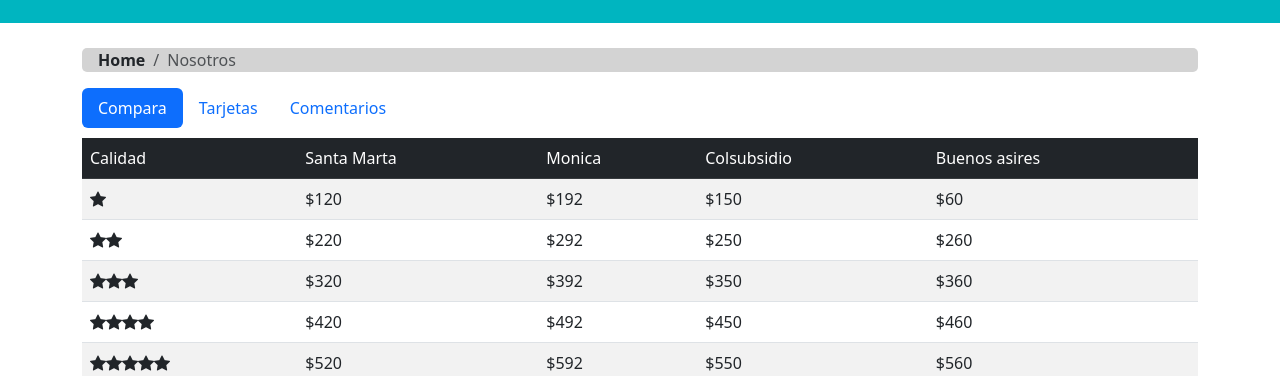
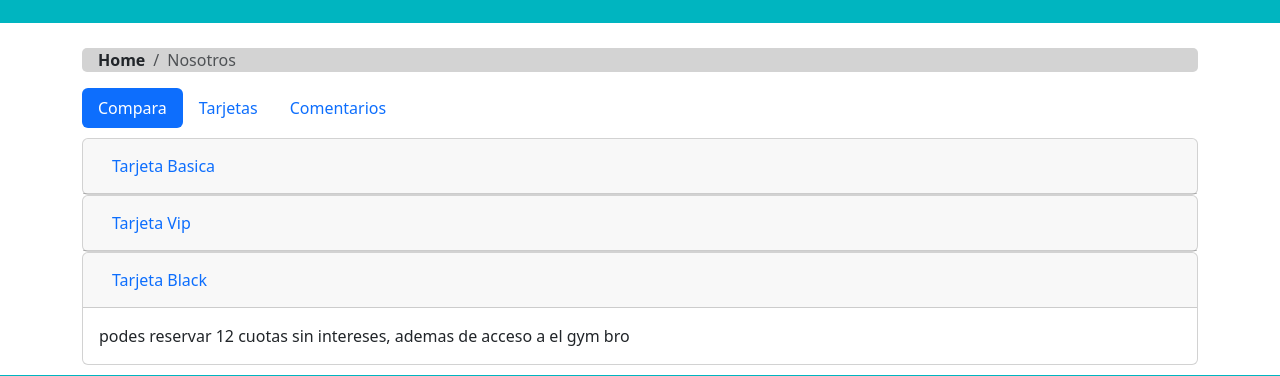
Before and after one commit to alienigena264/Angular, a website: page precios.html in a window 1280 px wide. Shown: the part 152-528 px from the top of the page. Drawn offline with nearby package versions, Linux system fonts and the light colour scheme.

Commit message:
Collapse y accordion

```diff
--- a/precios.html
+++ b/precios.html
@@ -57,7 +57,7 @@
             </li>
         </ul>
         <div class="tab-content" id="myTabContent">
-            <div class="tab-pane fade show active" id="compara" role="tabpanel" aria-labelledby="compara-tab">
+            <div class="tab-pane fade " id="compara" role="tabpanel" aria-labelledby="compara-tab">
                 <!-- Tab content goes here -->
                 <div class="table-responsive">
                     <table class="table table-striped">
@@ -114,28 +114,73 @@
                 </div>
                 <!-- Tab content goes here -->
             </div>
-            <div class="tab-pane fade" id="Tarjetas" role="tabpanel" aria-labelledby="tarjetas-tab">
+            <div class="tab-pane fade show active" id="Tarjetas" role="tabpanel" aria-labelledby="tarjetas-tab">
                 <!-- Tab content goes here -->
-                <div class="d-flex justify-content-center">
-                    <div class="card" style="width: 18rem;">
-                        <div class="card-header" style="background-color: blue; color: white;">
-                            Tarjetas aceptadas
+                <div class="accordion" id="accordionTarjetas">
+                    <div class="card">
+                        <div class="card-header" id="headinhOne">
+                            <h5 class="mb-0">
+                                <button class="btn btn-link text-decoration-none" type="button" data-toggle="collapse"
+                                    data-target="#collapseBasica" aria-expanded="true"
+                                    aria-controls="collapseBasica">Tarjeta Basica
+                                </button>
+                            </h5>
                         </div>
-                        <ul class="list-group list-group-flush">
-                            <li class="list-group-item">Tarjeta básica </li>
-                            <li class="list-group-item">Tarjeta VIP</li>
-                            <li class="list-group-item">Tarjeta Black</li>
-                        </ul>
+                        <div id="collapseBasica" class="collapse" aria-labelledby="headinhOne"
+                            data-parent="#accordionTarjetas">
+                            <div class="card-body">
+                                podes reservar 3 cuotas sin intereses
+                            </div>
+                        </div>
+                    </div>
+
+                    <div class="card">
+                        <div class="card-header" id="headinhTwo">
+                            <h5 class="mb-0">
+                                <button class="btn btn-link text-decoration-none" type="button" data-toggle="collapse"
+                                    data-target="#collapseVip" aria-expanded="true" aria-controls="collapseVip">Tarjeta
+                                    Vip
+                                </button>
+                            </h5>
+                        </div>
+
+                        <div id="collapseVip" class="collapse" aria-labelledby="headinhTwo"
+                            data-parent="#accordionTarjetas">
+                            <div class="card-body">
+                                podes reservar 6 cuotas sin intereses,
+                                al llegar vendar con una canasta de premios para ti y tu familia
+                            </div>
+                        </div>
+                    </div>
+
+                    <div class="card">
+                        <div class="card-header" id="headinhThree">
+                            <h5 class="mb-0">
+                                <button class="btn btn-link text-decoration-none" type="button" data-toggle="collapse"
+                                    data-target="#collapseBlack" aria-expanded="true"
+                                    aria-controls="collapseBlack">Tarjeta Black
+                                </button>
+                            </h5>
+                        </div>
+
+                        <div id="collapseBlack" class="collapse show" aria-labelledby="headinhThree"
+                            data-parent="#accordionTarjetas">
+                            <div class="card-body">
+                                podes reservar 12 cuotas sin intereses, ademas de acceso a el gym bro
+                            </div>
+                        </div>
                     </div>
                 </div>
-            <!-- Tab content goes here -->
+                <!-- Tab content goes here -->
             </div>
+
             <div class="tab-pane fade" id="comentarios" role="tabpanel" aria-labelledby="comentarios-tab">
                 <!-- Tab content goes here -->
             </div>
         </div>
 
     </div>
+
 
     <footer class="footer">
         <div class="row">
```
Also changed, not shown: index.html (+14 -4 lines).
